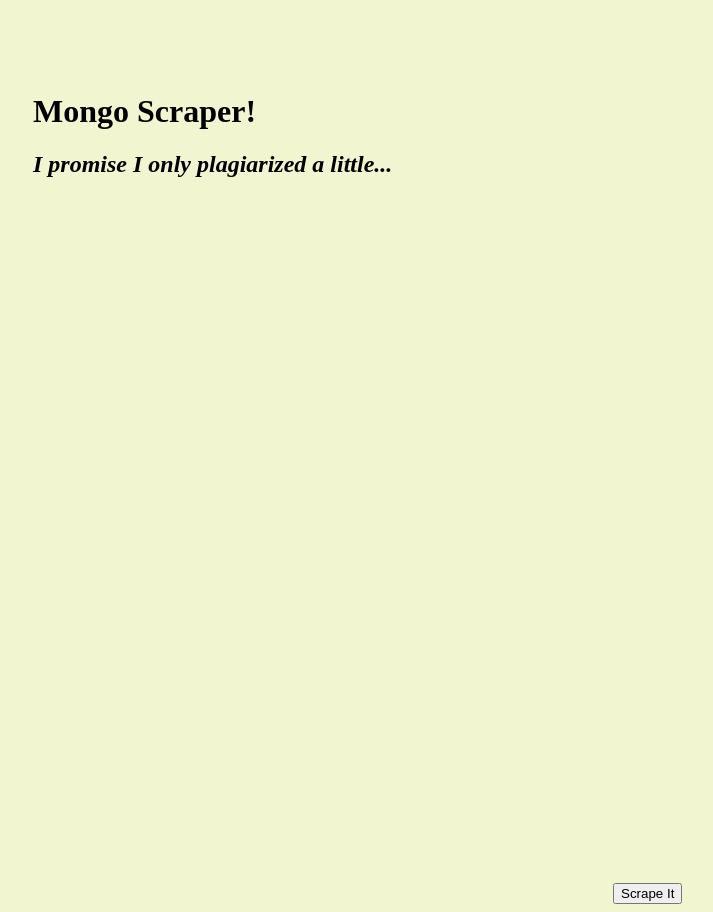
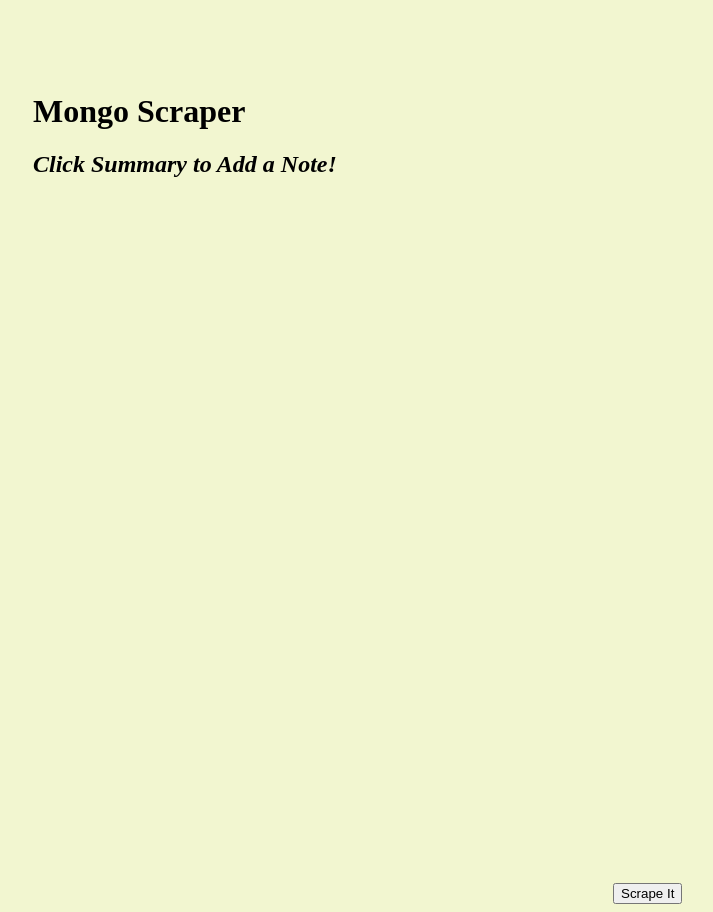
Before and after one commit to anniestew/news-scrape, a website: page public/index.html in a window 1280 px wide. Shown: the whole page, without its empty margins (127-840 px from the left). Drawn offline with nearby package versions, Linux system fonts and the light colour scheme; no server answers.

Commit message:
changed header

```diff
--- a/public/index.html
+++ b/public/index.html
@@ -38,8 +38,8 @@
   </head>
   <body>
     <div id="wrapper">
-      <h1>Mongo Scraper!</h1>
-      <h2><i>I promise I only plagiarized a little...</i></h2>
+      <h1>Mongo Scraper</h1>
+      <h2><i>Click Summary to Add a Note!</i></h2>
       <div id="articles"></div>
       <div id="notes"></div>
       <button class = "btn">Scrape It</button>
```
